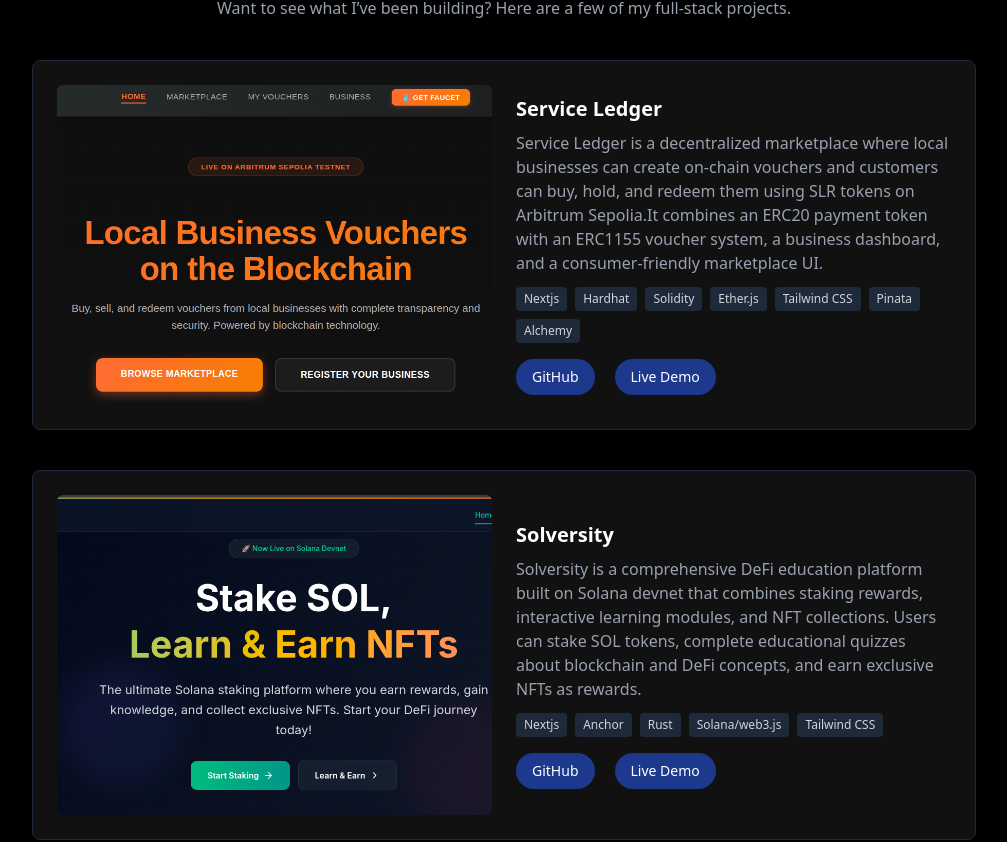
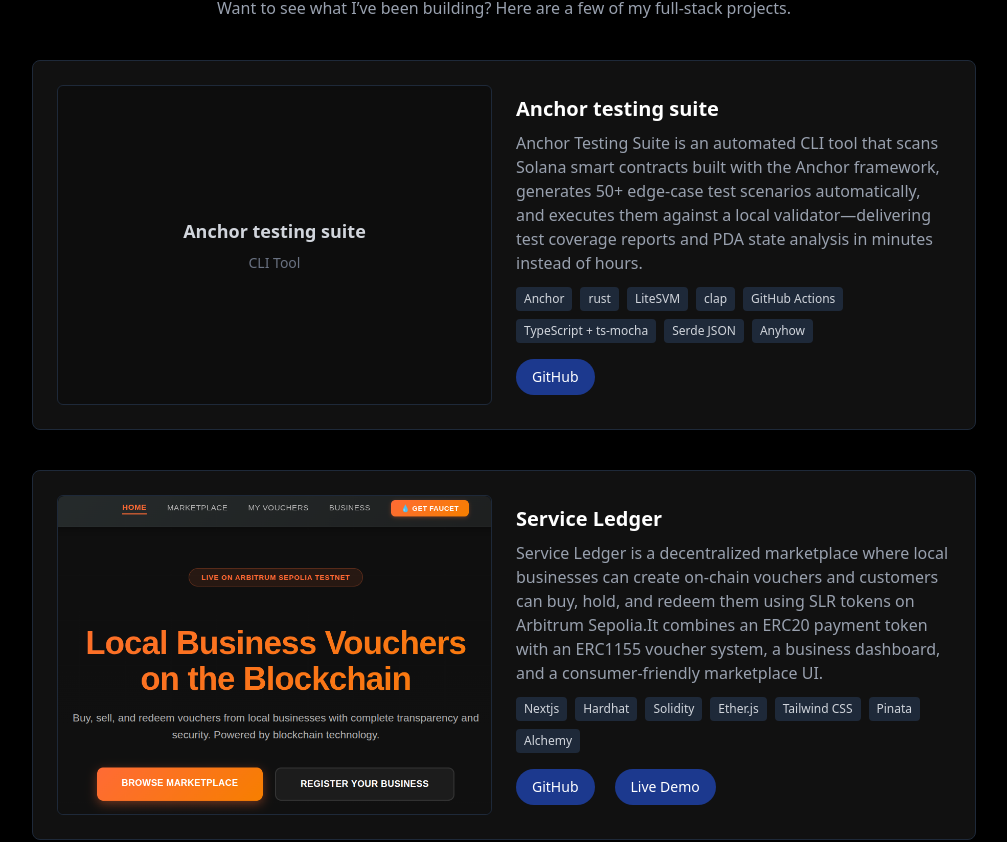
Before and after one commit to Abhishek-singh88/portfolio, a Next.js app: page / in a window 1280 px wide. Shown: the part 2298-3140 px from the top of the page, without its empty margins (136-1143 px from the left). Built offline with nearby package versions, Linux system fonts and the light colour scheme.

Commit message:
adding project

```diff
--- a/src/app/components/projects.tsx
+++ b/src/app/components/projects.tsx
@@ -9,8 +9,13 @@
   const visibleProjects = showAll ? projects : projects.slice(0, 3);
 
   return (
-    <section id="projects" className="mt-20 text-center px-4 md:px-10 scroll-mt-20">
-      <h2 className="text-3xl font-bold mb-2">Check out my latest work</h2>
+    <section
+      id="projects"
+      className="mt-20 text-center px-4 md:px-10 scroll-mt-20"
+    >
+      <h2 className="text-3xl font-bold mb-2">
+        Check out my latest work
+      </h2>
       <p className="text-gray-400 mb-10">
         Want to see what I’ve been building? Here are a few of my full-stack projects.
       </p>
@@ -21,22 +26,42 @@
             key={idx}
             className="flex flex-col md:flex-row items-center gap-6 bg-[#111111] rounded-lg p-4 sm:p-6 shadow-md border border-gray-800"
           >
-            {/* Image */}
+            {/* Image OR Placeholder */}
             <div className="w-full md:w-1/2">
-              <div className="relative w-full h-48 sm:h-64 md:h-80">
+              <div className="relative w-full h-48 sm:h-64 md:h-80 flex items-center justify-center bg-[#0d0d0d] rounded-md border border-gray-800 overflow-hidden">
+
+                {project.image ? (
                   <Image
                     src={project.image}
                     alt={project.title}
                     fill
                     className="rounded-md object-cover object-center"
                   />
+                ) : (
+                  <div className="text-center px-4">
+                    <p className="text-lg font-semibold text-gray-300">
+                      {project.title}
+                    </p>
+                    <p className="text-sm text-gray-500 mt-2">
+                      CLI Tool
+                    </p>
+                  </div>
+                )}
+
               </div>
             </div>
 
-            {/* Text */}
+            {/* Text Content */}
             <div className="w-full md:w-1/2 text-left">
-              <h3 className="text-xl font-bold mb-2">{project.title}</h3>
-              <p className="text-gray-400 mb-3">{project.description}</p>
+              <h3 className="text-xl font-bold mb-2">
+                {project.title}
+              </h3>
+
+              <p className="text-gray-400 mb-3">
+                {project.description}
+              </p>
+
+              {/* Tech Stack */}
               <div className="flex flex-wrap gap-2 mb-4">
                 {project.tech.map((tag, i) => (
                   <span
@@ -47,31 +72,35 @@
                   </span>
                 ))}
               </div>
+
+              {/* Buttons */}
               <div className="flex gap-5 text-sm">
                 <a
                   href={project.github}
                   target="_blank"
                   rel="noopener noreferrer"
                   className="px-4 py-2 bg-blue-900 text-white rounded-full hover:bg-blue-600 transition"
-                  aria-label="GitHub Repository"
                 >
                   GitHub
                 </a>
+
+                {project.demo && (
                   <a
                     href={project.demo}
                     target="_blank"
                     rel="noopener noreferrer"
                     className="px-4 py-2 bg-blue-900 text-white rounded-full hover:bg-blue-600 transition"
-                  aria-label="Live Demo"
                   >
                     Live Demo
                   </a>
+                )}
               </div>
             </div>
           </div>
         ))}
       </div>
 
+      {/* View More Button */}
       <button
         onClick={() => setShowAll(!showAll)}
         className="cursor-pointer mt-8 px-6 py-2 bg-white text-black rounded-full hover:opacity-90 transition"
@@ -80,5 +109,4 @@
       </button>
     </section>
   );
-
 }
--- a/src/data/projects.ts
+++ b/src/data/projects.ts
@@ -1,6 +1,12 @@
 
 export const projects = [
 
+    {
+    title: "Anchor testing suite",
+    description: "Anchor Testing Suite is an automated CLI tool that scans Solana smart contracts built with the Anchor framework, generates 50+ edge-case test scenarios automatically, and executes them against a local validator—delivering test coverage reports and PDA state analysis in minutes instead of hours.",
+    tech: ["Anchor", "rust", "LiteSVM", "clap", "GitHub Actions","TypeScript + ts-mocha", "Serde JSON", "Anyhow"],
+    github: "https://github.com/Abhishek-singh88/anchor-testing-suite",
+  },
   {
     title: "Service Ledger",
     description: "Service Ledger is a decentralized marketplace where local businesses can create on-chain vouchers and customers can buy, hold, and redeem them using SLR tokens on Arbitrum Sepolia.It combines an ERC20 payment token with an ERC1155 voucher system, a business dashboard, and a consumer-friendly marketplace UI.",
```
Lines whose indentation alone changed are shown as unchanged.
